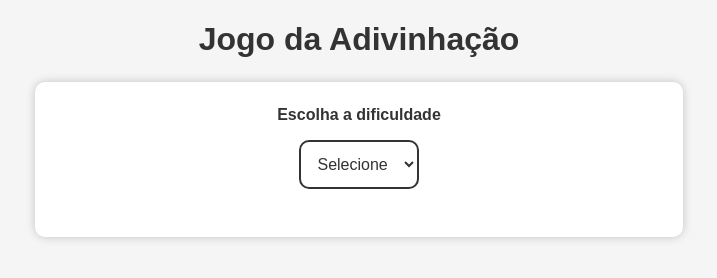
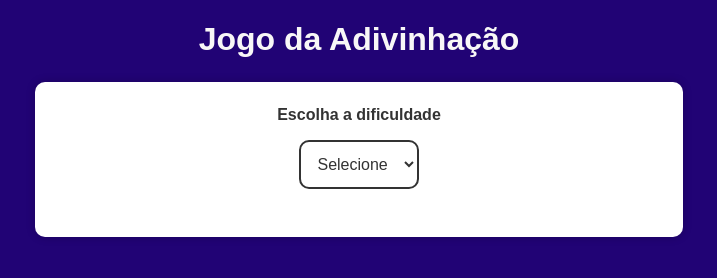
Before and after one commit to wxsleyb/20_projetos_javascript, a plain HTML site: page 15_jogo_da_adivinhacao/index.html in a window 1280 px wide. Shown: the whole page, without its empty margins (281-998 px from the left). Drawn offline with Linux system fonts and the light colour scheme.

Commit message:
update css jogo da adivinhação

```diff
--- a/15_jogo_da_adivinhacao/styles.css
+++ b/15_jogo_da_adivinhacao/styles.css
@@ -1,6 +1,6 @@
 body{
     font-family: arial;
-    background-color: #f5f5f5;
+    background-color: #210375;
 }
 
 .container{
@@ -36,7 +36,7 @@ h1{
     font-size: 2rem;
     text-align: center;
     margin-bottom: 1.5rem;
-    color: #333;
+    color: #f8f7f7;
 }
 
 label{
```
